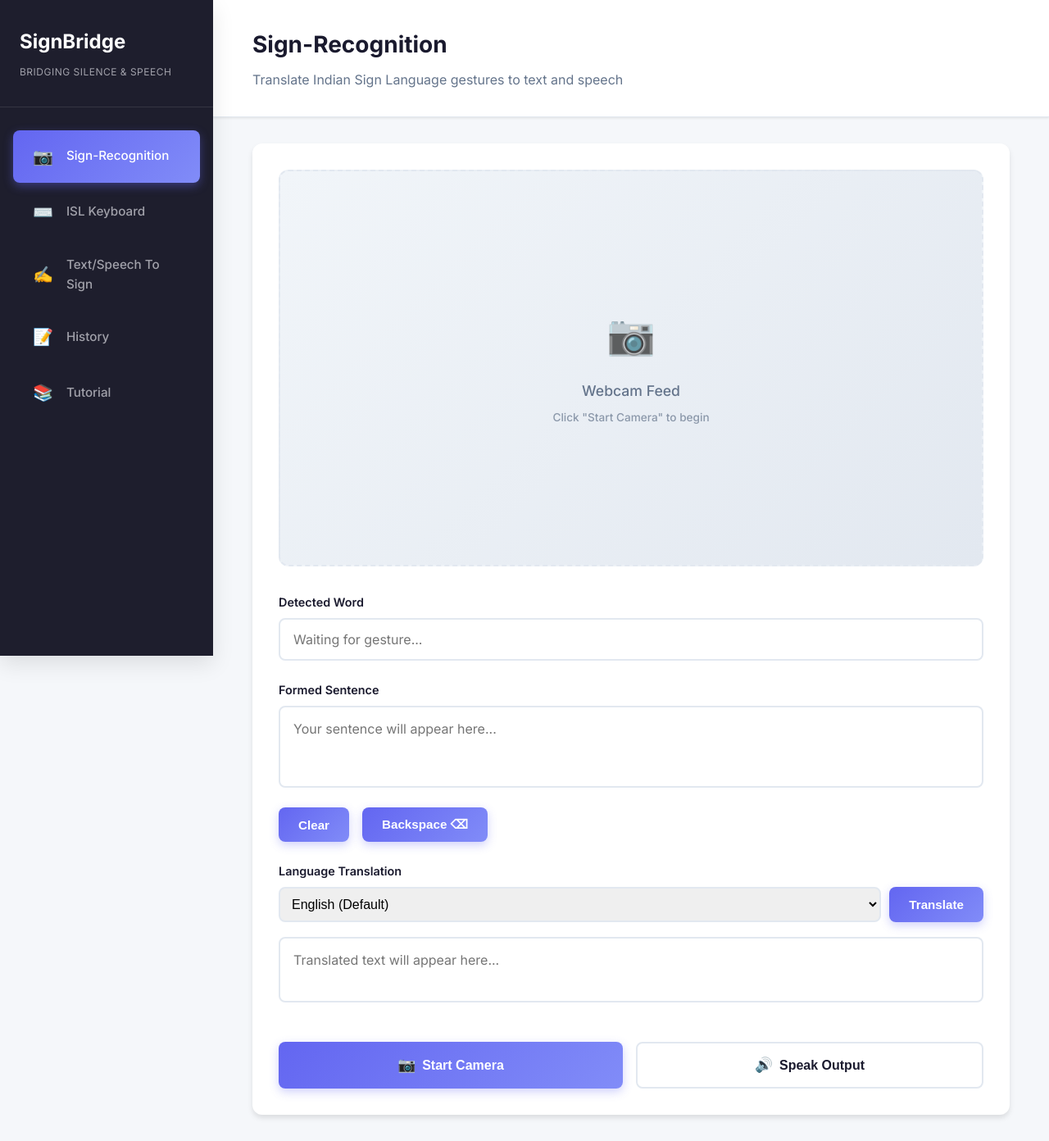
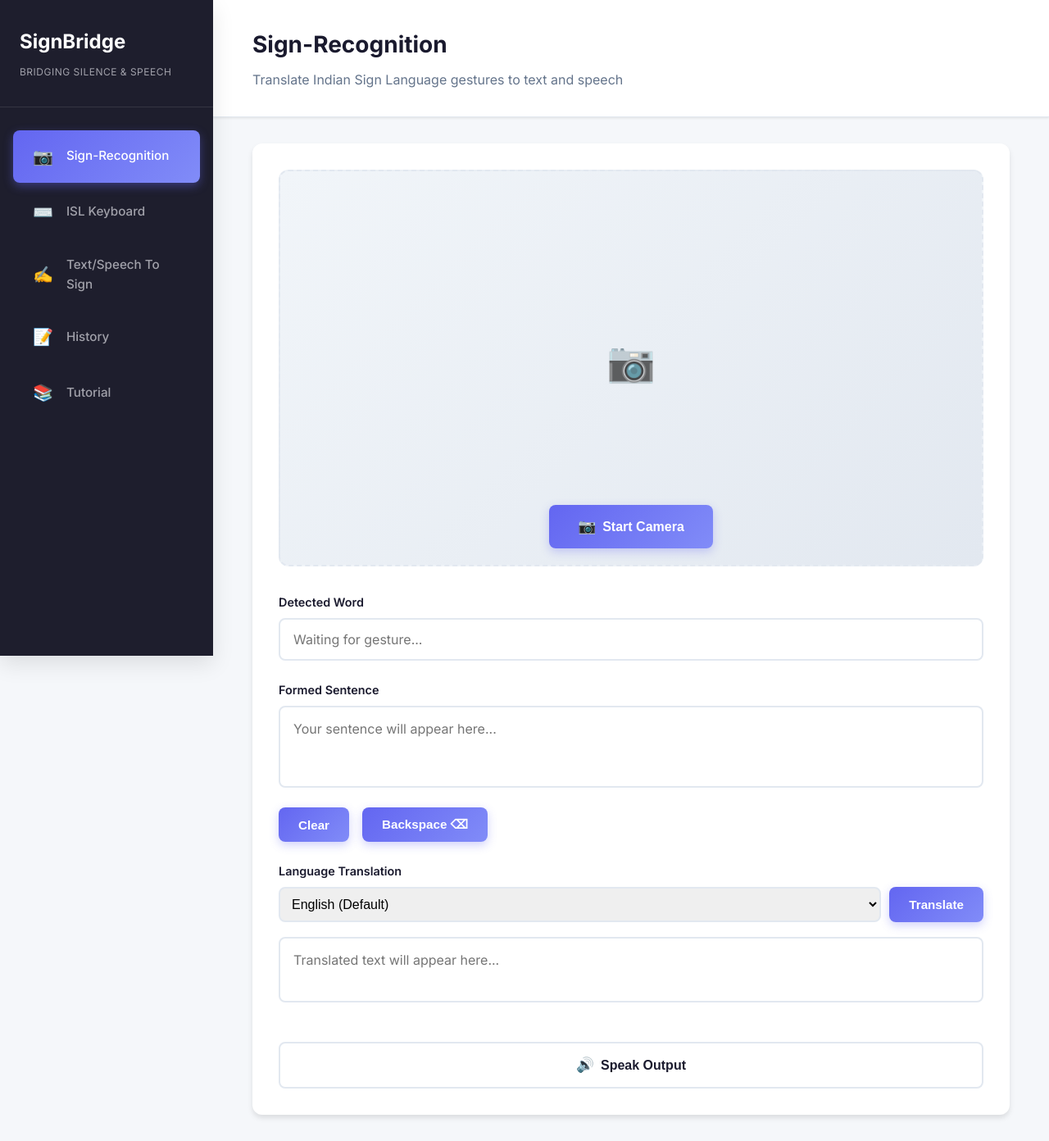
Before and after one commit to MeghPatel0106/SignBridge-main, a Flask app: page / in a window 1280 px wide. Shown: the whole page at 82% size. Run offline with Flask 3, Linux system fonts and the light colour scheme.

Commit message:
last and final push of the project

```diff
--- a/templates/index.html
+++ b/templates/index.html
@@ -7,13 +7,16 @@
 {% block content %}
 <div class="content-card">
     <div class="video-container">
-        <div class="video-placeholder" id="webcam-placeholder">
+        <div class="video-placeholder" id="webcam-placeholder" style="position: relative;">
             <div class="placeholder-content">
                 <span class="icon">📷</span>
-                <p>Webcam Feed</p>
-                <p class="hint">Click "Start Camera" to begin</p>
             </div>
             <img id="webcam-video" src="" class="hidden" alt="Webcam Feed">
+
+            <button id="btn-start-camera" class="btn primary large"
+                style="position: absolute; bottom: 20px; left: 50%; transform: translateX(-50%); z-index: 10; min-width: 200px;">
+                <span class="btn-icon">📷</span> Start Camera
+            </button>
         </div>
     </div>
 
@@ -49,9 +52,6 @@
         </div>
 
         <div class="primary-actions">
-            <button id="btn-start-camera" class="btn primary large">
-                <span class="btn-icon">📷</span> Start Camera
-            </button>
             <button id="btn-speak-output" class="btn secondary large">
                 <span class="btn-icon">🔊</span> Speak Output
             </button>
```
